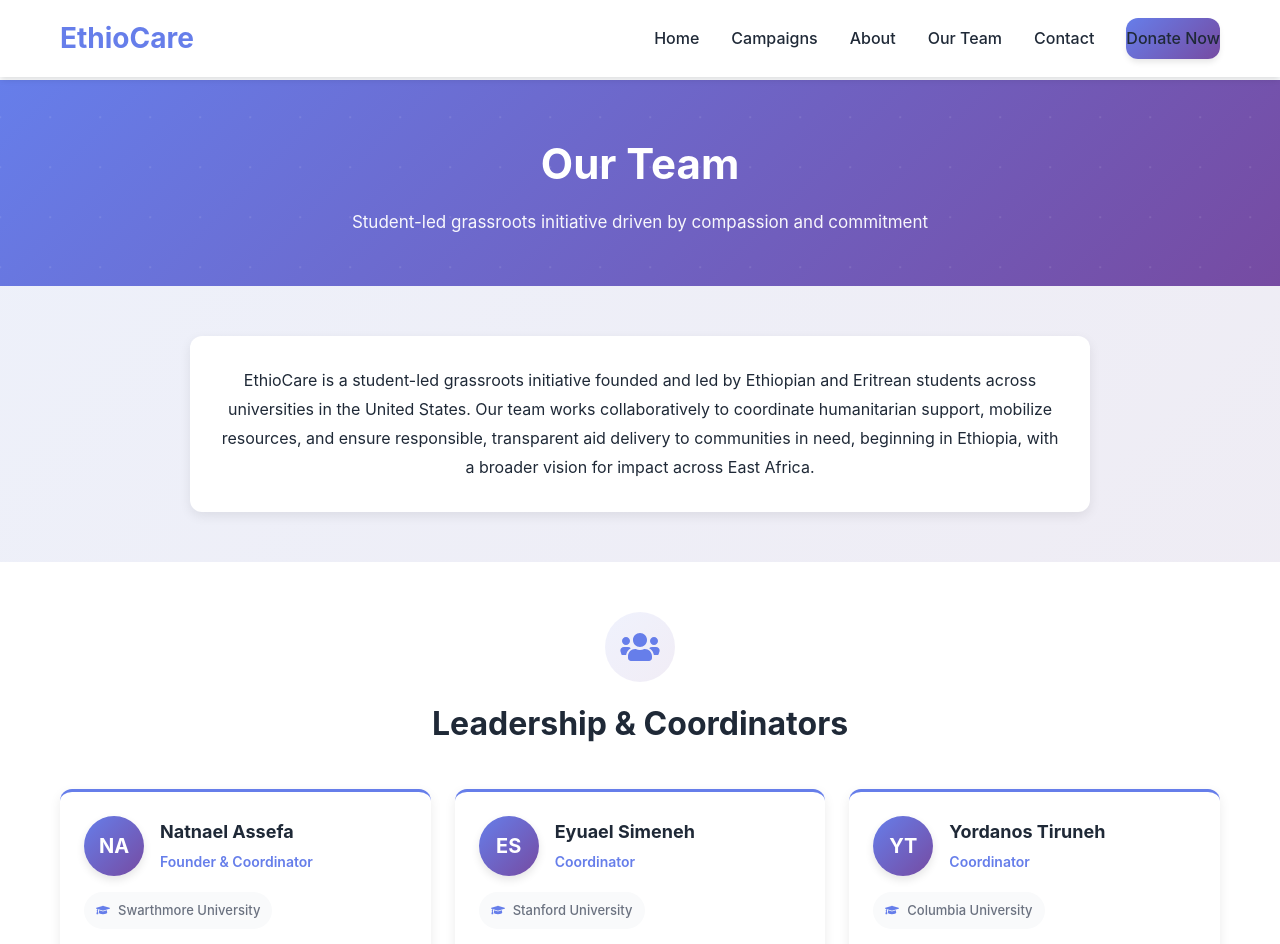
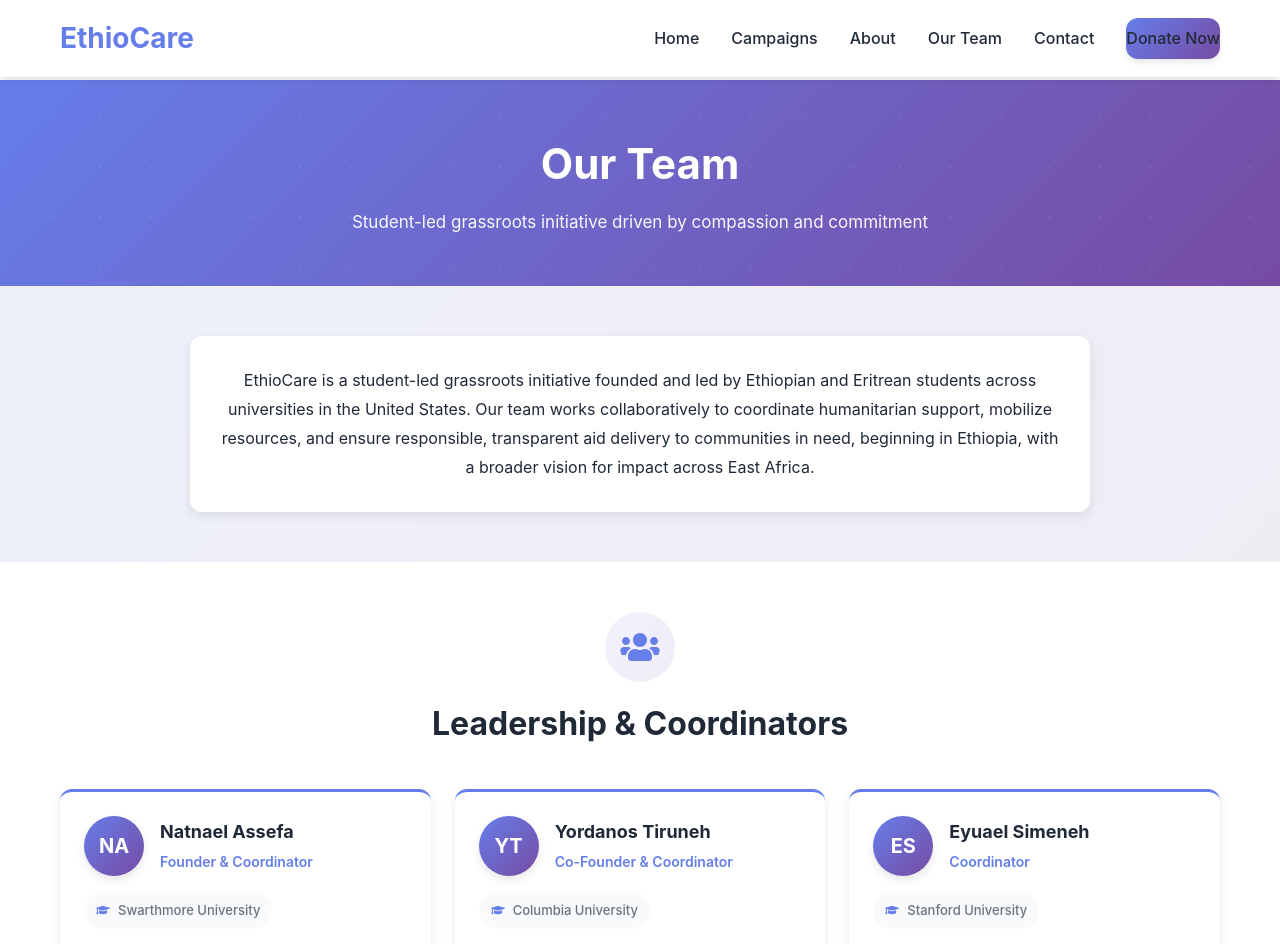
Before and after one commit to ethiyor/donation-website, a React (Vite) app in the folder frontend/: page /our-team in a window 1280 px wide. Shown: the top 944 px of the page. Built offline with nearby package versions, Linux system fonts and the light colour scheme; no server answers.

Commit message:
Update team member list in OurTeam.jsx
Removed duplicate entry for Yordanos Tiruneh and updated team member list.

```diff
--- a/frontend/src/pages/OurTeam.jsx
+++ b/frontend/src/pages/OurTeam.jsx
@@ -10,18 +10,19 @@ function OurTeam() {
       university: 'Swarthmore University',
       description: 'Natnael oversees EthioCare\'s strategic direction, partnerships, and overall coordination, helping guide the organization\'s mission and long-term vision.'
     },
+     {
+      name: 'Yordanos Tiruneh',
+      role: 'Co-Founder & Coordinator',
+      university: 'Columbia University',
+      description: 'Yordanos contributes to organizational coordination, communications, and technical development, helping align EthioCare\'s mission with effective implementation.'
+    },
     {
       name: 'Eyuael Simeneh',
       role: 'Coordinator',
       university: 'Stanford University',
       description: 'Eyuael supports coordination efforts, outreach, and operational planning to strengthen EthioCare\'s impact and community engagement.'
     },
-    {
-      name: 'Yordanos Tiruneh',
-      role: 'Coordinator',
-      university: 'Columbia University',
-      description: 'Yordanos contributes to organizational coordination, communications, and technical development, helping align EthioCare\'s mission with effective implementation.'
-    },
+
     {
       name: 'Tesfalem Hussein',
       role: 'Coordinator',
```
